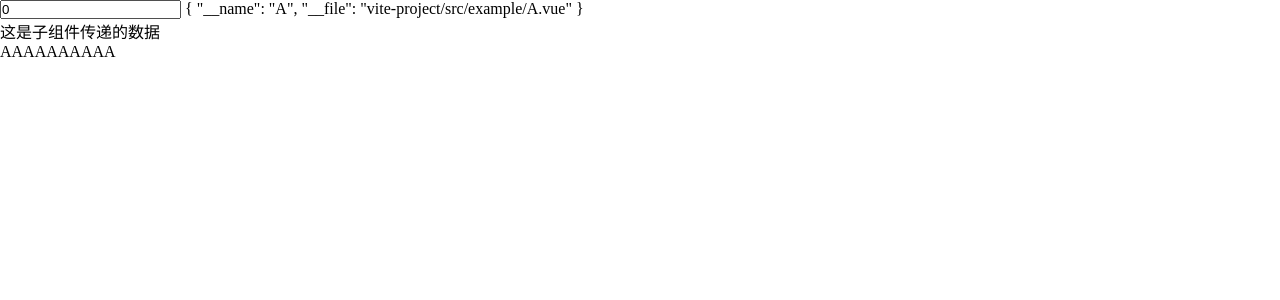
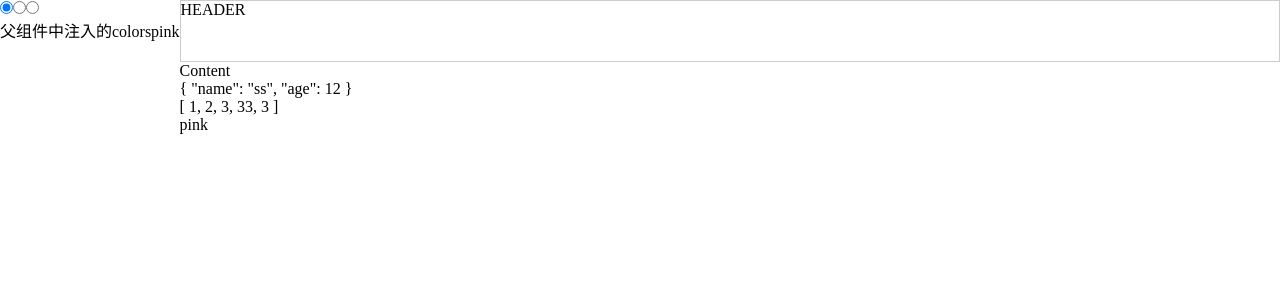
Before and after one commit to Realo7/Vue3-vite-Ts-pinia, a Vue app in the folder vite-project/: page / in a window 1280 px wide. Shown: the top 300 px of the page. Built offline with nearby package versions, Linux system fonts and the light colour scheme.

Commit message:
no message

```diff
--- a/vite-project/src/App.vue
+++ b/vite-project/src/App.vue
@@ -1,43 +1,32 @@
 <script setup lang="ts">
 import { watch, ref, reactive, readonly, shallowReactive, markRaw, shallowRef } from 'vue';
-import { effect, watchEffect } from 'vue';
+import { effect, watchEffect,provide } from 'vue';
 import layout from './Layout/index.vue'
 import Avue from './example/A.vue'
 import Bvue from './example/B.vue'
 import Cvue from './example/C.vue'
 
-interface Tree {
-  name: string,
-  checked: boolean,
-  children?: Tree[],
-}
 
-interface ar {
-  name: typeof Avue | typeof Bvue | typeof Cvue
-  value: string
-}
-const arr = reactive<Array<ar>>([{ name: markRaw(Avue), value: 'A' }, { name: markRaw(Bvue), value: 'B' }, { name: markRaw(Cvue), value: 'C' }])
-const uuu = ref(0)
-const iii = shallowRef<typeof Avue | typeof Bvue | typeof Cvue>(Avue);
-watch(uuu, () => {
-  if (uuu.value < 3) {
-    iii.value = arr[uuu.value].name
-  } else {
-    iii.value = markRaw(Avue)
-  }
-})
+const colorVal = ref('pink')
+provide('color', colorVal)
+
 </script>
 
 <template>
   <div id="app">
-    <!-- <layout></layout> -->
-    <input type="text" v-model="uuu">
-    {{ iii }}
-    <component :is="iii">
-      <template v-slot="slotProps">
-        <div>{{ slotProps.data }}</div>
+    <layout>
+
+      <template #color>
+        <div >
+          <input type="radio" name="color"  v-model="colorVal" value="pink">
+    <input type="radio" name="color" v-model="colorVal" value="yellow">
+    <input type="radio" name="color" v-model="colorVal" value="red">
+        </div>
       </template>
-    </component>
+    </layout>
+
+
+
   </div>
 </template>
 <style lang="scss">
--- a/vite-project/src/Layout/Content/index.vue
+++ b/vite-project/src/Layout/Content/index.vue
@@ -4,6 +4,9 @@
         <!-- <div class="hur-content__items" v-for="item in 100">{{ item }}</div> -->
         <div>{{ custom }}</div>
         <div>{{ arr }}</div>
+        <div>{{ color}} </div>
+
+
     </div>
 </template>
 <script setup lang='ts'>
@@ -11,8 +14,10 @@ const props = defineProps<{
     custom: object,
     arr: number[]
 }>()
+const color=inject<Ref<string>>('color')
 
-import { ref, reactive, defineProps } from 'vue'
+
+import { ref, reactive, defineProps,inject } from 'vue'
 import type { Ref } from 'vue'
 
 </script>
--- a/vite-project/src/Layout/index.vue
+++ b/vite-project/src/Layout/index.vue
@@ -1,7 +1,9 @@
 <template>
     <div class="hur-box">
         <div>
-            <Menu></Menu>
+            <slot name="color"></slot>
+           父组件中注入的colors{{ color }}
+            <!-- <Menu></Menu> -->
         </div>
         <div class="hur-box__right">
             <Header></Header>
@@ -20,8 +22,10 @@ import Content from './Content/index.vue'
 
 
 
-import { ref, reactive } from 'vue'
+import { ref, reactive ,inject} from 'vue'
 import type { Ref } from 'vue'
+
+const color=inject<Ref<string>>('color')
 </script>
 <style lang='scss' scoped>
 @include b(box) {
```
Also changed, not shown: vite-project/md/824-1依赖注入.md (deleted, +0 -4 lines), vite-project/md/824-1依赖注入provide,inject.md (added, +50 -0 lines).
